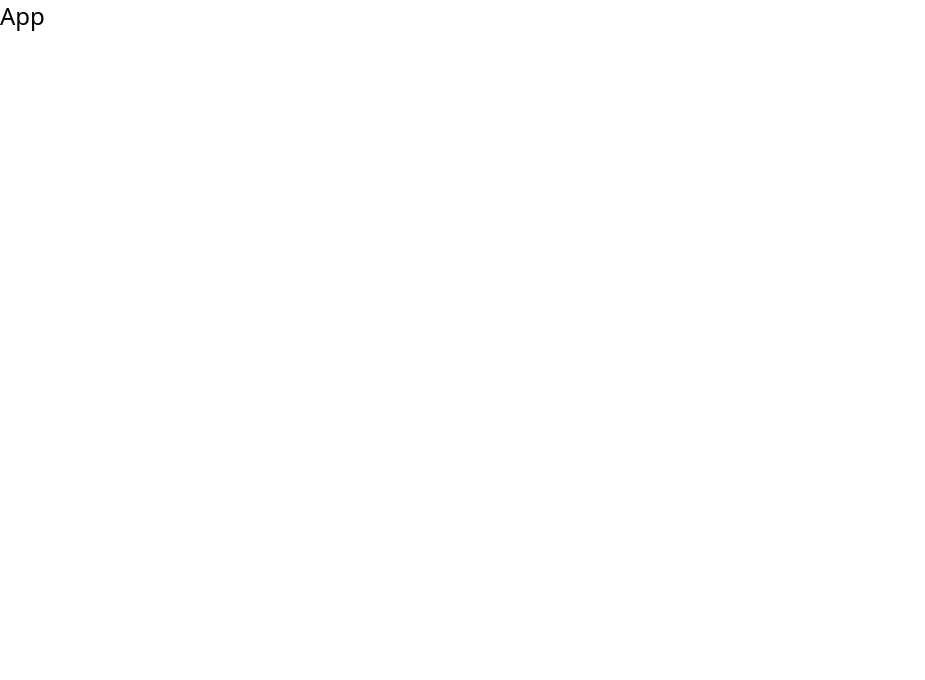
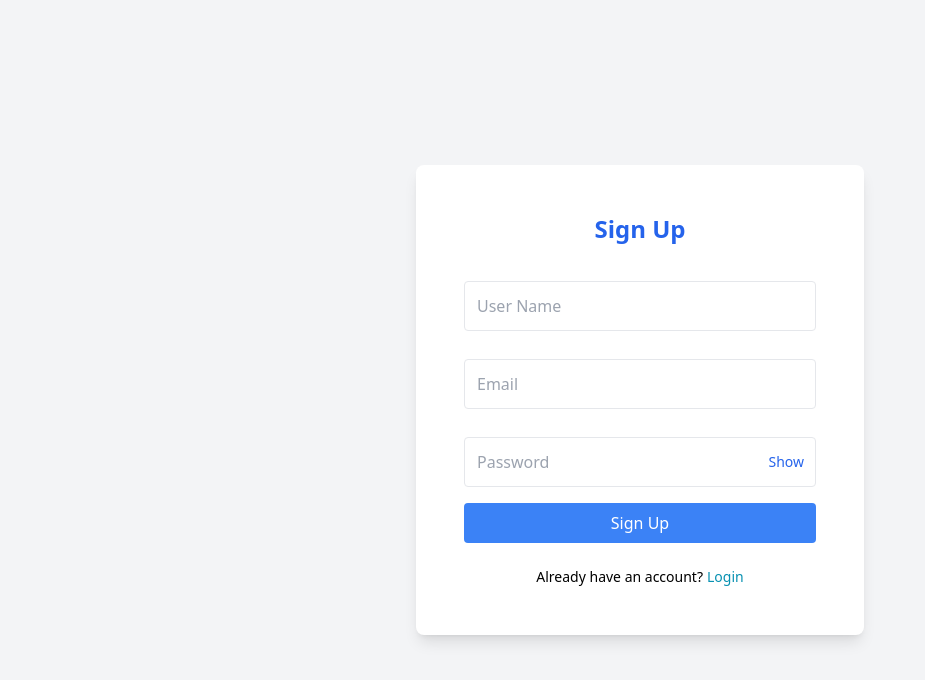
Before and after one commit to LokeshDevCreates/Event_Management_System, a React (Vite) app in the folder frontend/: page /signup in a window 1280 px wide. Shown: the top 680 px of the page, without its empty margins (0-925 px from the left). Built offline with nearby package versions, Linux system fonts and the light colour scheme.

Commit message:
Completed signup and login

```diff
--- /dev/null
+++ b/frontend/firebase.js
@@ -0,0 +1,13 @@
+
+import { initializeApp } from "firebase/app";
+import {getAuth} from 'firebase/auth';
+
+const firebaseConfig = {
+  apiKey: "AIzaSyBALHyk24n7KnR5veLiJKzh3joYfjjC0dk",
+  authDomain: "event-management-system-78ac4.firebaseapp.com",
+  projectId: "event-management-system-78ac4",
+  appId: "1:794119017402:web:2a90d5f6f8f49beec34383",
+};
+
+const app = initializeApp(firebaseConfig);
+export const auth = getAuth(app);
--- a/frontend/package.json
+++ b/frontend/package.json
@@ -11,9 +11,11 @@
   },
   "dependencies": {
     "axios": "^1.9.0",
+    "firebase": "^11.8.1",
     "react": "^19.1.0",
     "react-dom": "^19.1.0",
-    "react-router-dom": "^7.6.1"
+    "react-router-dom": "^7.6.1",
+    "react-toastify": "^11.0.5"
   },
   "devDependencies": {
     "@eslint/js": "^9.25.0",
--- a/frontend/src/App.jsx
+++ b/frontend/src/App.jsx
@@ -1,7 +1,19 @@
-
+import { BrowserRouter, Routes, Route } from "react-router-dom";
+import Login from "./pages/Login";
+import Home from "./pages/Home";
+import Signup from "./pages/Signup";
 const App = () => {
   return (
-    <div className="text-2xl">App</div>
+    <BrowserRouter>
+      <Routes>
+        {/* Public Routes */}
+        <Route path="/" element={<Home />} />
+        <Route path="/login" element={<Login />} />
+        <Route path="/signup" element={<Signup />} />
+        {/* 404 */}
+        <Route path="*" element={<h1>Not Found</h1>} />
+      </Routes>
+    </BrowserRouter>
   )
 }
 
--- /dev/null
+++ b/frontend/src/pages/Home.tsx
@@ -0,0 +1,8 @@
+
+const Home = () => {
+  return (
+    <div>Home</div>
+  )
+}
+
+export default Home
--- /dev/null
+++ b/frontend/src/pages/Login.tsx
@@ -0,0 +1,104 @@
+import React, { useState } from 'react';
+import { signInWithEmailAndPassword } from 'firebase/auth';
+import { auth } from '../../firebase.js';
+import { useNavigate } from 'react-router-dom';
+import { ToastContainer, toast } from 'react-toastify';
+import 'react-toastify/dist/ReactToastify.css';
+
+const Login = () => {
+  const navigate = useNavigate();
+  const [email, setEmail] = useState('');
+  const [password, setPassword] = useState('');
+  const [showPassword, setShowPassword] = useState(false);
+  const [loading, setLoading] = useState(false);
+
+  const handleLogin = async (e) => {
+    e.preventDefault();
+    if (!email || !password) {
+      toast.warning('Please fill in all fields.');
+      return;
+    }
+
+    setLoading(true);
+    try {
+      const userCredential = await signInWithEmailAndPassword(auth, email, password);
+      console.log(userCredential.user);
+      toast.success('Login successful!');
+      setTimeout(() => navigate('/'), 1000);
+    } catch (error) {
+      if (error.code === 'auth/user-not-found') {
+        toast.error('No user found with this email.');
+      } else if (error.code === 'auth/wrong-password') {
+        toast.error('Incorrect password.');
+      }
+      else if(error.code==='auth/invalid-credential'){
+        toast.error('No user found with this email.Enter correct email or go to signup');
+      }
+       else {
+        toast.error(error.message);
+      }
+    } finally {
+      setLoading(false);
+    }
+  };
+
+  return (
+    <div className="min-h-screen flex items-center justify-center bg-gray-100">
+      <ToastContainer position="top-center" autoClose={2000} />
+      <form
+        onSubmit={handleLogin}
+        className="bg-white p-12 rounded-lg shadow-lg w-full max-w-md"
+      >
+        <h2 className="text-2xl font-bold mb-6 text-center text-blue-600">
+          Login
+        </h2>
+
+        <input
+          className="border p-3 w-full mb-4 mt-3 rounded"
+          type="email"
+          placeholder="Email"
+          onChange={(e) => setEmail(e.target.value)}
+          value={email}
+        />
+
+        <div className="relative mb-4 mt-3">
+          <input
+            className="border p-3 w-full pr-20 rounded"
+            type={showPassword ? 'text' : 'password'}
+            placeholder="Password"
+            onChange={(e) => setPassword(e.target.value)}
+            value={password}
+          />
+          <button
+            type="button"
+            onClick={() => setShowPassword((prev) => !prev)}
+            className="absolute right-3 top-1/2 transform -translate-y-1/2 text-sm text-blue-600 focus:outline-none"
+          >
+            {showPassword ? 'Hide' : 'Show'}
+          </button>
+        </div>
+
+        <button
+          type="submit"
+          className="bg-blue-500 text-white py-2 px-4 rounded hover:bg-blue-600 w-full disabled:opacity-50"
+          disabled={loading}
+        >
+          {loading ? 'Logging in...' : 'Login'}
+        </button>
+
+        <p className="text-center mt-6 text-sm font-light">
+          Don't have an account?
+          <button
+            type="button"
+            onClick={() => navigate('/signup')}
+            className="ml-1 text-cyan-600 font-medium hover:underline"
+          >
+            Sign Up
+          </button>
+        </p>
+      </form>
+    </div>
+  );
+};
+
+export default Login;
--- /dev/null
+++ b/frontend/src/pages/Signup.tsx
@@ -0,0 +1,117 @@
+import React, { useState } from 'react';
+import { useNavigate } from 'react-router-dom';
+import { createUserWithEmailAndPassword, updateProfile } from 'firebase/auth';
+import { auth } from '../../firebase.js';
+import { ToastContainer, toast } from 'react-toastify';
+import 'react-toastify/dist/ReactToastify.css';
+
+const Signup = () => {
+  const navigate = useNavigate();
+  const [email, setEmail] = useState('');
+  const [displayName, setDisplayName] = useState('');
+  const [password, setPassword] = useState('');
+  const [showPassword, setShowPassword] = useState(false);
+  const [loading, setLoading] = useState(false);
+
+  const handleSignup = async (e) => {
+    e.preventDefault();
+
+    if (!email || !password || !displayName) {
+      toast.warning('Please fill in all fields.');
+      return;
+    }
+
+    setLoading(true);
+    try {
+      const res = await createUserWithEmailAndPassword(auth, email, password);
+      await updateProfile(res.user, {
+        displayName: displayName,
+      });
+
+      toast.success('Signup successful!');
+      setTimeout(() => navigate('/'), 1000);
+    } catch (error) {
+      if (error.code === 'auth/email-already-in-use') {
+        toast.error('This email is already registered. Redirecting to login...');
+        setTimeout(() => navigate('/login'), 1500);
+      } else if (error.code === 'auth/invalid-email') {
+        toast.error('Please enter a valid email.');
+      } else if (error.code === 'auth/weak-password') {
+        toast.error('Password should be at least 6 characters.');
+      } else {
+        console.log(error.message);
+        toast.error('Signup failed. Please try again.');
+      }
+    } finally {
+      setLoading(false);
+    }
+  };
+
+  return (
+    <div className="min-h-screen flex items-center justify-center bg-gray-100">
+      <ToastContainer position="top-center" autoClose={2000} />
+      <form
+        onSubmit={handleSignup}
+        className="bg-white p-12 rounded-lg shadow-lg w-full max-w-md"
+      >
+        <h2 className="text-2xl font-bold mb-6 text-center text-blue-600">
+          Sign Up
+        </h2>
+
+        <input
+          className="border p-3 w-full mb-4 mt-3 rounded"
+          type="text"
+          placeholder="User Name"
+          onChange={(e) => setDisplayName(e.target.value)}
+          value={displayName}
+        />
+
+        <input
+          className="border p-3 w-full mb-4 mt-3 rounded"
+          type="email"
+          placeholder="Email"
+          onChange={(e) => setEmail(e.target.value)}
+          value={email}
+        />
+
+        <div className="relative mb-4 mt-3">
+          <input
+            className="border p-3 w-full pr-20 rounded"
+            type={showPassword ? 'text' : 'password'}
+            placeholder="Password"
+            onChange={(e) => setPassword(e.target.value)}
+            value={password}
+          />
+          <button
+            type="button"
+            onClick={() => setShowPassword((prev) => !prev)}
+            className="absolute right-3 top-1/2 transform -translate-y-1/2 text-sm text-blue-600 focus:outline-none"
+          >
+            {showPassword ? 'Hide' : 'Show'}
+          </button>
+        </div>
+
+        <button
+          className="bg-blue-500 text-white py-2 px-4 rounded hover:bg-blue-600 w-full disabled:opacity-50"
+          type="submit"
+          disabled={loading}
+        >
+          {loading ? 'Signing up...' : 'Sign Up'}
+        </button>
+
+        <p className="text-center mt-6 text-sm font-light">
+          Already have an account?
+          <button
+            type="button"
+            onClick={() => navigate('/login')}
+            className="ml-1 text-cyan-600 font-medium hover:underline"
+          >
+            Login
+          </button>
+        </p>
+      </form>
+    </div>
+  );
+};
+
+export default Signup;
```
Also changed, not shown: 1 other file (tests, documents, lock files or other folders).
